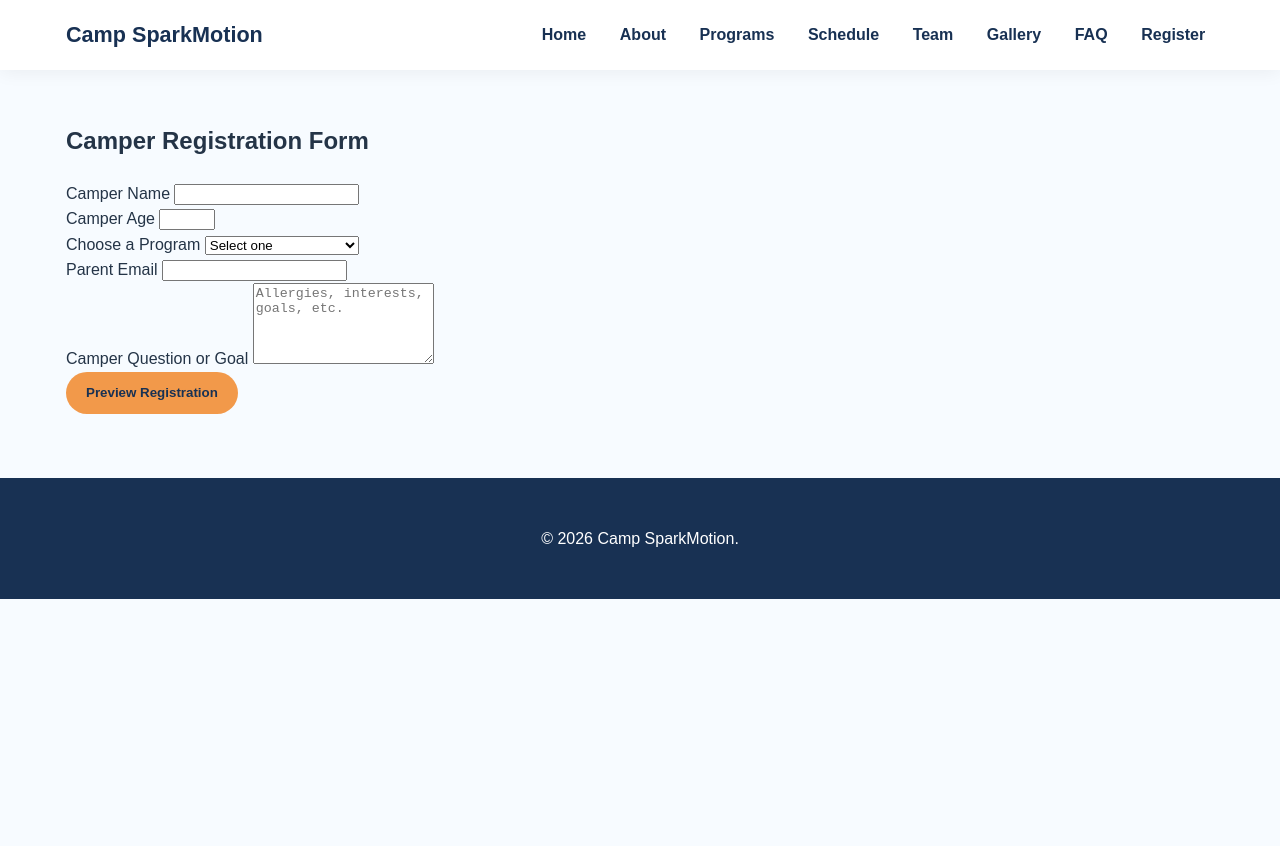
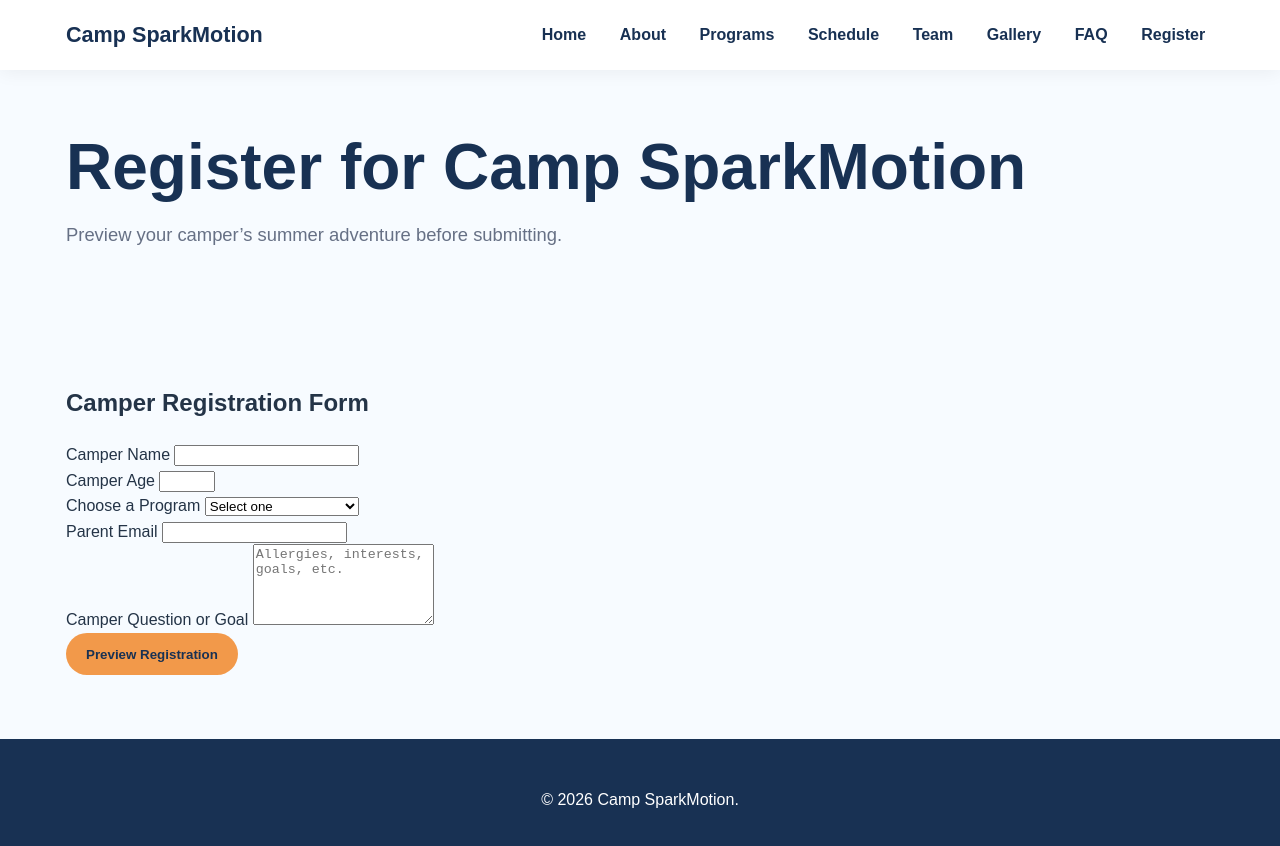
Before and after one commit to madzgirl30/sports-summer-camp, a plain HTML site: page register.html in a window 1280 px wide. Before the commit the page ends 800 px from the top, so only its background shows below. Drawn offline with Linux system fonts and the light colour scheme.

Commit message:
Refactor register.html for improved structure

```diff
--- a/register.html
+++ b/register.html
@@ -6,8 +6,8 @@
   <title>Register | Camp SparkMotion</title>
   <link rel="stylesheet" href="styles.css">
 </head>
+
 <body>
-
   <header class="site-header">
     <nav class="navbar">
       <a class="logo" href="index.html">Camp SparkMotion</a>
@@ -25,6 +25,11 @@
   </header>
 
   <main>
+    <section class="page-hero compact">
+      <h1>Register for Camp SparkMotion</h1>
+      <p>Preview your camper’s summer adventure before submitting.</p>
+    </section>
+
     <section class="section two-column">
       <div class="card form-card">
         <h2>Camper Registration Form</h2>
@@ -102,5 +107,5 @@
       `;
     });
   </script>
-
 </body>
+</html>
```
Lines whose indentation alone changed are shown as unchanged.
